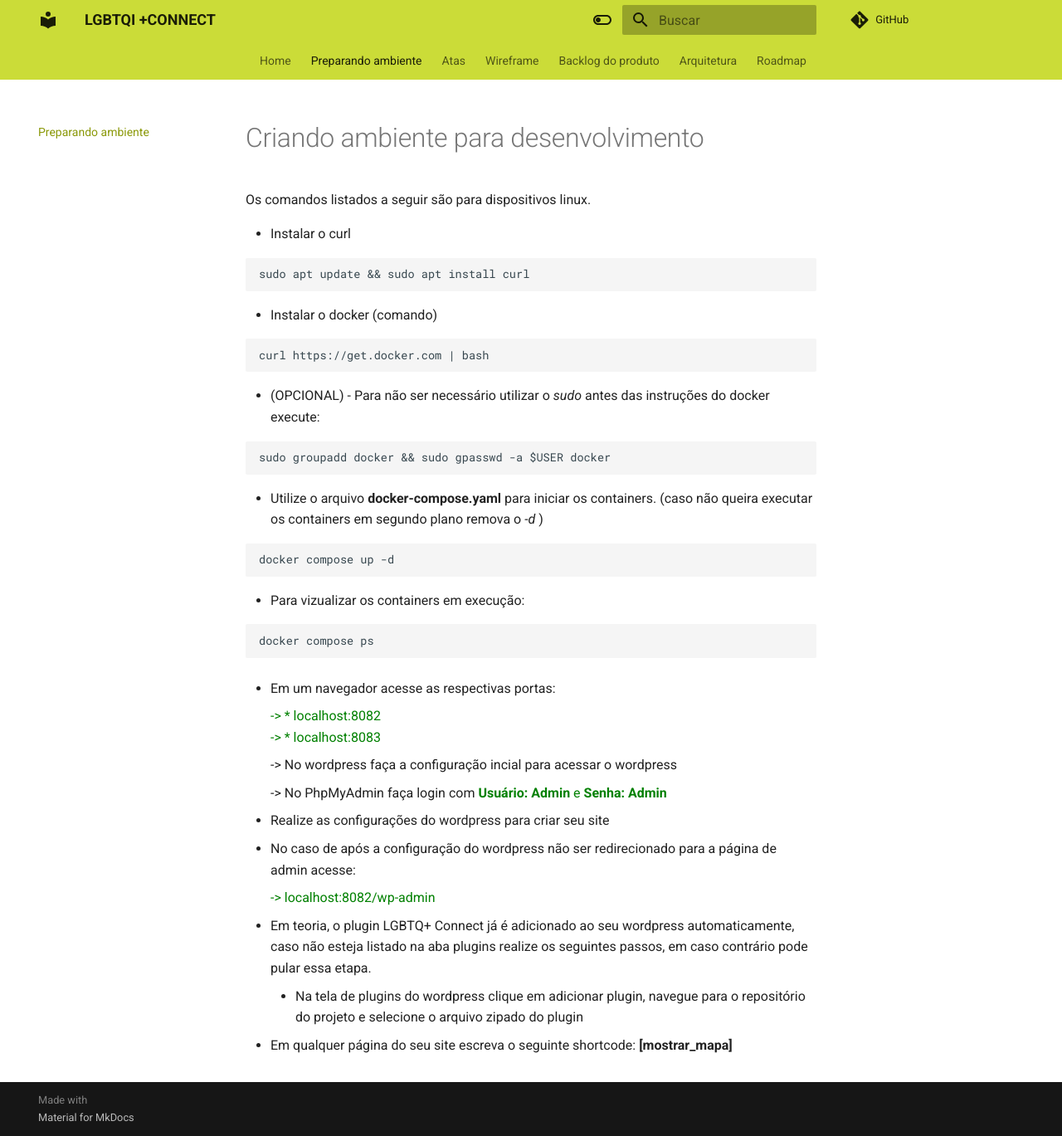
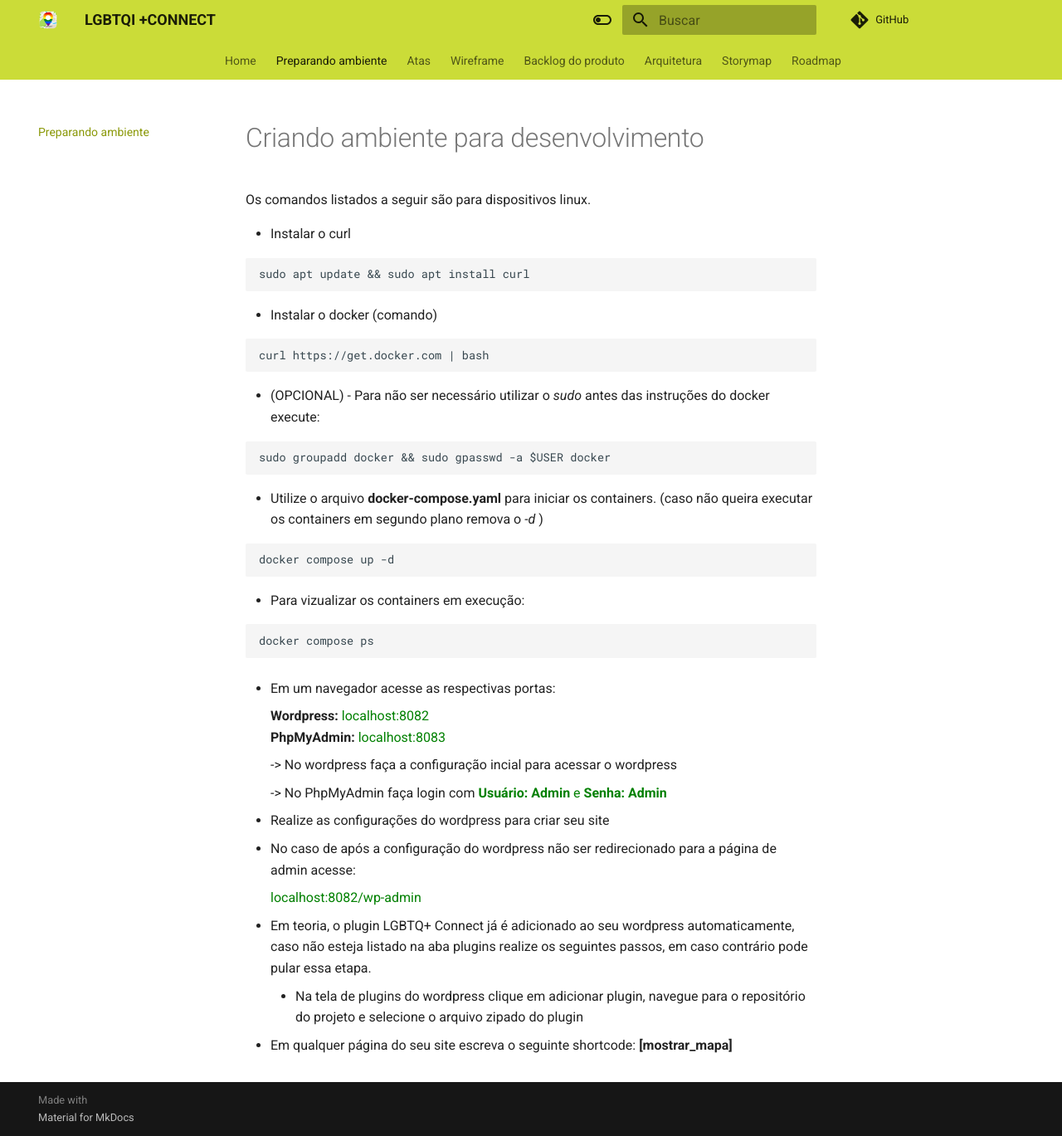
Before and after one commit to ResidenciaTICBrisa/T2G8-Plugin-Wordpress, an MkDocs documentation site: the page built from docs/preparandoambiente.md, in a window 1280 px wide and 1369 px high. Shown: the whole window at 83% size. Built offline with MkDocs 1.6.1 and Material for MkDocs 9.7.7, drawn with Linux system fonts in a browser that asks for light colours; comment, search, counter and statistics services are not loaded.

Commit message:
Atualizando a gitpages - Adiçao storymap e roadmap via miro + ajustes

```diff
--- a/docs/assets/stylesheets/extra.css
+++ b/docs/assets/stylesheets/extra.css
@@ -7,12 +7,12 @@
     align-items: center;
     justify-self: center;
 }
-/* ARTICLE{
-    display: flex;
-    align-items: center;
-    justify-self: center;
-    flex-direction: column;
-} */
+
+.md-logo img {
+    border-radius: 10px; /* Arredondando as bordas */
+}
+
+
 A {
     display: grid;
 
--- a/docs/preparandoambiente.md
+++ b/docs/preparandoambiente.md
@@ -31,8 +31,12 @@ docker compose ps
 
 - Em um navegador acesse as respectivas portas:
 
-    <a href="http://localhost:8082" style="color: green;" target="_blank"> -> * localhost:8082</a>
-    <a href="http://localhost:8083" style="color: green;" target="_blank"> -> * localhost:8083</a>
+    <p>
+    <strong>Wordpress:</strong>
+    <a href="http://localhost:8082" style="color: green; display: inline;" target="_blank">localhost:8082</a><br>
+    <strong>PhpMyAdmin:</strong>
+    <a href="http://localhost:8083" style="color: green; display: inline;" target="_blank">localhost:8083</a>
+    </p>
 
     -> No wordpress faça a configuração incial para acessar o wordpress
 
@@ -42,7 +46,7 @@ docker compose ps
 
 - No caso de após a configuração do wordpress não ser redirecionado para a página de admin acesse:
 
-    <a href="http://localhost:8082/wp-admin" style="color: green;" target="_blank"> -> localhost:8082/wp-admin</a>
+    <a href="http://localhost:8082/wp-admin" style="color: green;" target="_blank">localhost:8082/wp-admin</a>
 
 - Em teoria, o plugin LGBTQ+ Connect já é adicionado ao seu wordpress automaticamente, caso não esteja listado na aba plugins realize os seguintes passos, em caso contrário pode pular essa etapa.
 
--- a/mkdocs.yml
+++ b/mkdocs.yml
@@ -15,6 +15,10 @@ theme:
 
   # Define o idioma do tema como português
   language: pt
+
+  # Define a logo da página
+  favicon: assets/images/logo.png
+  logo: assets/images/logo.png
 
   # Lista as características do tema
   features:
@@ -60,4 +64,5 @@ nav:
   - Wireframe: wireframe.md
   - Backlog do produto: backlog.md
   - Arquitetura: arquitetura.md
+  - Storymap: storymap.md
   - Roadmap: roadmap.md
```
Also changed, not shown: README.md (+3 -1 lines), docs/roadmap.md (+1 -1 lines), docs/storymap.md (added, +1 -0 lines), docs/assets/images/Roadmap.jpg (deleted), docs/assets/images/logo.png (added), site/assets/images/Roadmap.jpg (deleted).
